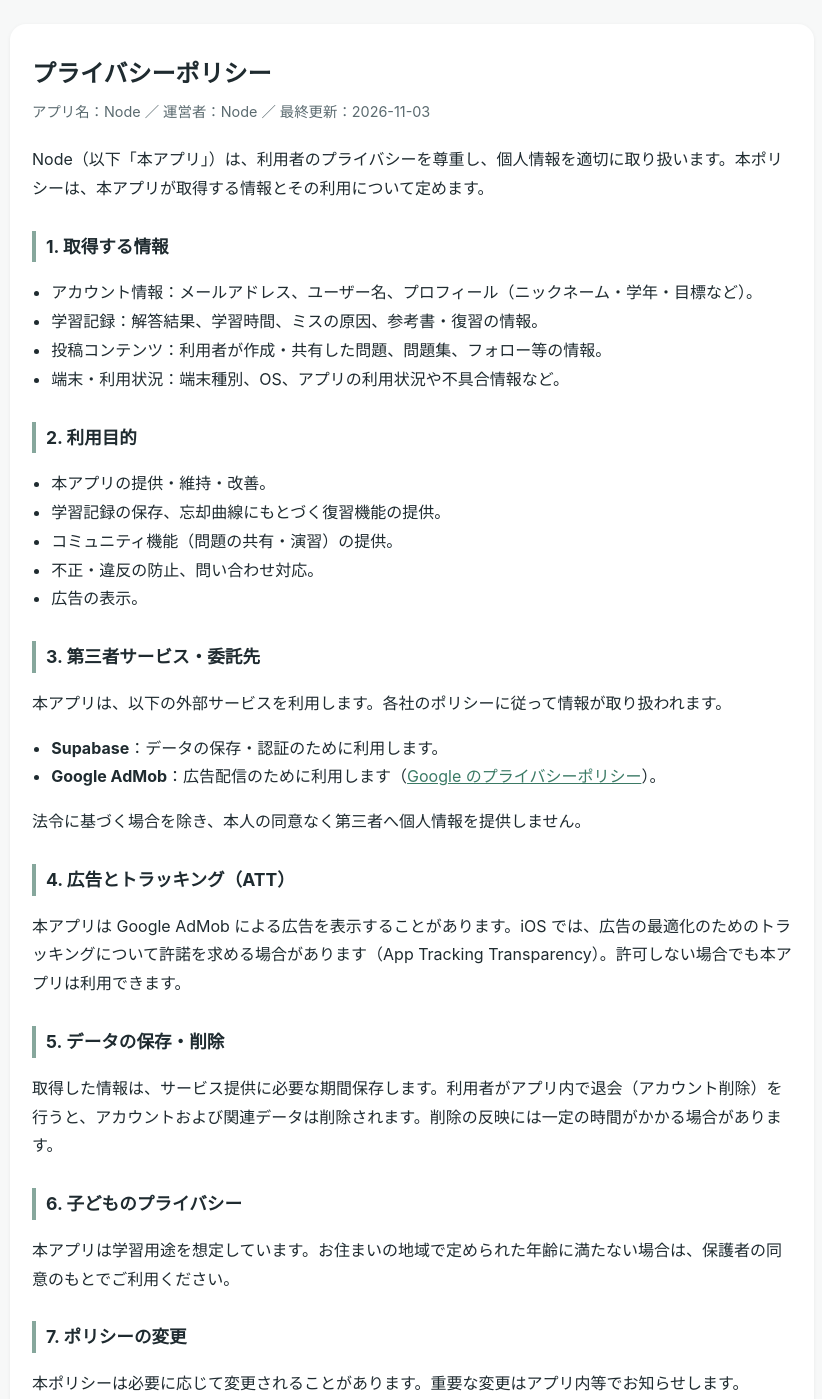
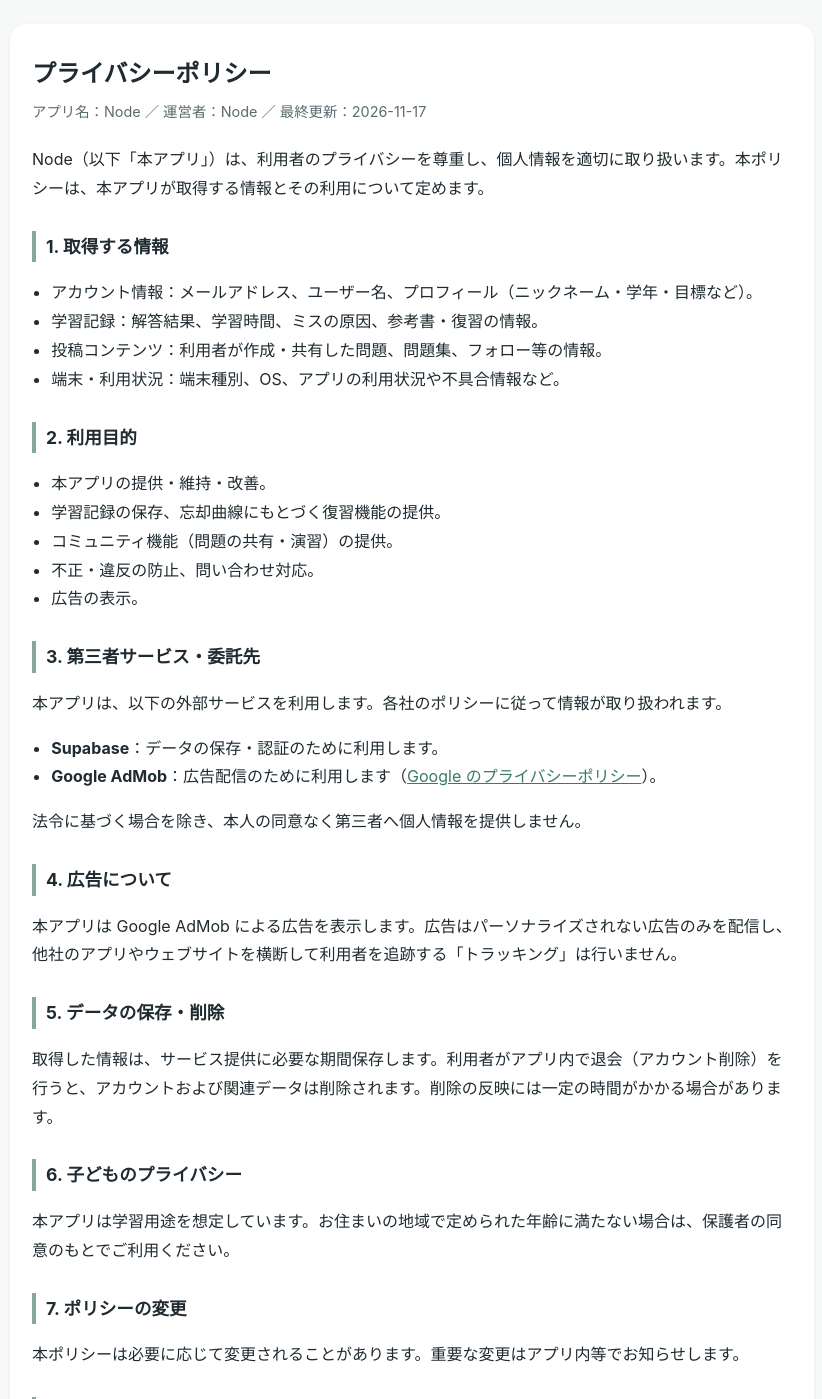
Before and after one commit to tatsuki221/nodestudy-legal, a plain HTML site: page privacy-policy.html in a window 1280 px wide. Shown: the top 1399 px of the page, without its empty margins (228-1050 px from the left). Drawn offline with Linux system fonts and the light colour scheme.

Commit message:
update: プライバシーポリシーの広告項目を改訂（トラッキングなし・非パーソナライズ広告）
Co-Authored-By: Claude Opus 5.5 <noreply@anthropic.com>

```diff
--- a/privacy-policy.html
+++ b/privacy-policy.html
@@ -27,7 +27,7 @@
 <body>
 <main>
   <h1>プライバシーポリシー</h1>
-  <p class="updated">アプリ名：Node ／ 運営者：Node ／ 最終更新：2026-11-03</p>
+  <p class="updated">アプリ名：Node ／ 運営者：Node ／ 最終更新：2026-11-17</p>
 
   <p>Node（以下「本アプリ」）は、利用者のプライバシーを尊重し、個人情報を適切に取り扱います。本ポリシーは、本アプリが取得する情報とその利用について定めます。</p>
 
@@ -56,8 +56,8 @@
   </ul>
   <p>法令に基づく場合を除き、本人の同意なく第三者へ個人情報を提供しません。</p>
 
-  <h2>4. 広告とトラッキング（ATT）</h2>
-  <p>本アプリは Google AdMob による広告を表示することがあります。iOS では、広告の最適化のためのトラッキングについて許諾を求める場合があります（App Tracking Transparency）。許可しない場合でも本アプリは利用できます。</p>
+  <h2>4. 広告について</h2>
+  <p>本アプリは Google AdMob による広告を表示します。広告はパーソナライズされない広告のみを配信し、他社のアプリやウェブサイトを横断して利用者を追跡する「トラッキング」は行いません。</p>
 
   <h2>5. データの保存・削除</h2>
   <p>取得した情報は、サービス提供に必要な期間保存します。利用者がアプリ内で退会（アカウント削除）を行うと、アカウントおよび関連データは削除されます。削除の反映には一定の時間がかかる場合があります。</p>
```
